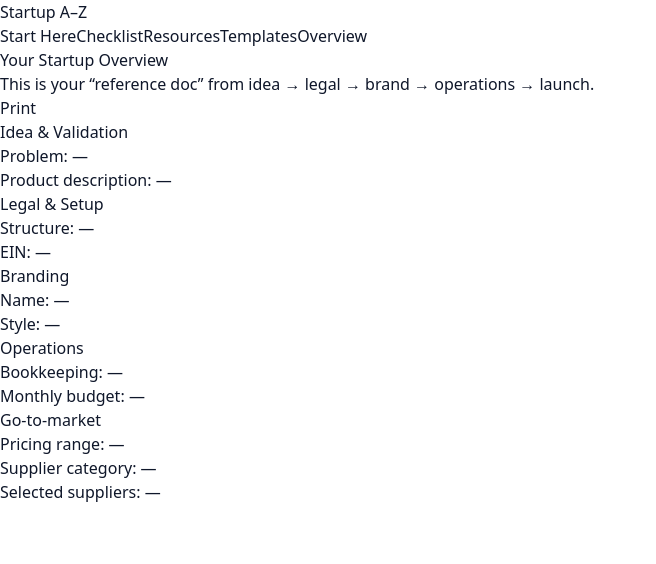
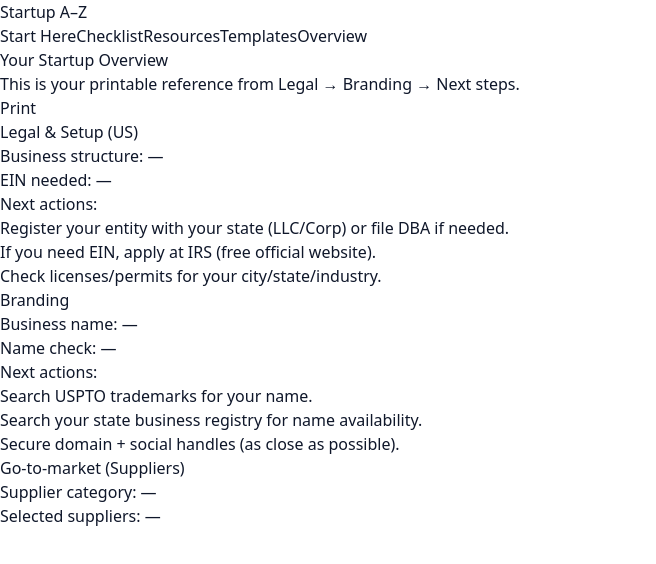
Before and after one commit to pandy-has/startup-a2z, a Next.js app: page /overview in a window 1280 px wide. Shown: the top 564 px of the page, without its empty margins (0-656 px from the left). Built offline with nearby package versions, Linux system fonts and the light colour scheme.

Commit message:
Update page.tsx

```diff
--- a/src/app/overview/page.tsx
+++ b/src/app/overview/page.tsx
@@ -1,12 +1,40 @@
 "use client";
 
-import { useEffect, useState } from "react";
-import { loadProject, type Project } from "@/lib/projectStore";
+import { useEffect, useMemo, useState } from "react";
+
+type Project = {
+  businessStructure?: string;
+  businessStructureOther?: string;
+  needsEIN?: "yes" | "no";
+
+  businessName?: string;
+  nameCheckResult?: { status: string; note: string };
+
+  productDescription?: string;
+
+  suppliersSelected?: string[];
+  supplierCategory?: string;
+};
+
+const STORAGE_KEY = "startupA2Z_project_v1";
 
 export default function OverviewPage() {
   const [p, setP] = useState<Project>({});
 
-  useEffect(() => setP(loadProject()), []);
+  useEffect(() => {
+    try {
+      const raw = localStorage.getItem(STORAGE_KEY);
+      if (raw) setP(JSON.parse(raw));
+    } catch {
+      setP({});
+    }
+  }, []);
+
+  const structureText = useMemo(() => {
+    if (!p.businessStructure) return "—";
+    if (p.businessStructure === "Other") return `Other: ${p.businessStructureOther || "—"}`;
+    return p.businessStructure;
+  }, [p.businessStructure, p.businessStructureOther]);
 
   return (
     <div className="space-y-6">
@@ -14,52 +42,58 @@ export default function OverviewPage() {
         <div>
           <h1 className="text-2xl font-semibold">Your Startup Overview</h1>
           <p className="text-slate-600 max-w-2xl">
-            This is your “reference doc” from idea → legal → brand → operations → launch.
+            This is your printable reference from Legal → Branding → Next steps.
           </p>
         </div>
 
-        <button className="rounded bg-slate-900 text-white px-4 py-2 text-sm" onClick={() => window.print()}>
+        <button
+          className="rounded bg-slate-900 text-white px-4 py-2 text-sm"
+          onClick={() => window.print()}
+        >
           Print
         </button>
       </div>
 
       <section className="rounded border p-4 space-y-2">
-        <h2 className="font-semibold">Idea & Validation</h2>
-        <div><span className="font-medium">Problem:</span> {p.problem || "—"}</div>
-        <div><span className="font-medium">Product description:</span> {p.productDescription || "—"}</div>
-      </section>
+        <h2 className="font-semibold">Legal & Setup (US)</h2>
+        <div><span className="font-medium">Business structure:</span> {structureText}</div>
+        <div><span className="font-medium">EIN needed:</span> {p.needsEIN || "—"}</div>
 
-      <section className="rounded border p-4 space-y-2">
-        <h2 className="font-semibold">Legal & Setup</h2>
-        <div><span className="font-medium">Structure:</span> {p.businessStructure || "—"}</div>
-        {p.businessStructure === "Other" && (
-          <div><span className="font-medium">Other details:</span> {p.businessStructureOther || "—"}</div>
-        )}
-        <div><span className="font-medium">EIN:</span> {p.needsEIN || "—"}</div>
+        <div className="pt-2 text-sm text-slate-600">
+          Next actions:
+          <ul className="list-disc pl-5 mt-1">
+            <li>Register your entity with your state (LLC/Corp) or file DBA if needed.</li>
+            <li>If you need EIN, apply at IRS (free official website).</li>
+            <li>Check licenses/permits for your city/state/industry.</li>
+          </ul>
+        </div>
       </section>
 
       <section className="rounded border p-4 space-y-2">
         <h2 className="font-semibold">Branding</h2>
-        <div><span className="font-medium">Name:</span> {p.businessName || "—"}</div>
-        <div><span className="font-medium">Style:</span> {p.logoStyle || "—"}</div>
+        <div><span className="font-medium">Business name:</span> {p.businessName || "—"}</div>
+        <div>
+          <span className="font-medium">Name check:</span>{" "}
+          {p.nameCheckResult ? `${p.nameCheckResult.status} — ${p.nameCheckResult.note}` : "—"}
+        </div>
+
+        <div className="pt-2 text-sm text-slate-600">
+          Next actions:
+          <ul className="list-disc pl-5 mt-1">
+            <li>Search USPTO trademarks for your name.</li>
+            <li>Search your state business registry for name availability.</li>
+            <li>Secure domain + social handles (as close as possible).</li>
+          </ul>
+        </div>
       </section>
 
       <section className="rounded border p-4 space-y-2">
-        <h2 className="font-semibold">Operations</h2>
-        <div><span className="font-medium">Bookkeeping:</span> {p.bookkeepingChoice || "—"}</div>
-        <div><span className="font-medium">Monthly budget:</span> {p.estimatedMonthlyBudget != null ? `$${p.estimatedMonthlyBudget}` : "—"}</div>
-      </section>
-
-      <section className="rounded border p-4 space-y-2">
-        <h2 className="font-semibold">Go-to-market</h2>
+        <h2 className="font-semibold">Go-to-market (Suppliers)</h2>
+        <div><span className="font-medium">Supplier category:</span> {p.supplierCategory || "—"}</div>
         <div>
-          <span className="font-medium">Pricing range:</span>{" "}
-          {p.pricing?.suggestedLow && p.pricing?.suggestedHigh
-            ? `$${p.pricing.suggestedLow} – $${p.pricing.suggestedHigh}`
-            : "—"}
+          <span className="font-medium">Selected suppliers:</span>{" "}
+          {p.suppliersSelected && p.suppliersSelected.length ? p.suppliersSelected.join(", ") : "—"}
         </div>
-        <div><span className="font-medium">Supplier category:</span> {p.supplierCategory || "—"}</div>
-        <div><span className="font-medium">Selected suppliers:</span> {(p.selectedSuppliers || []).join(", ") || "—"}</div>
       </section>
 
       <style jsx global>{`
```
